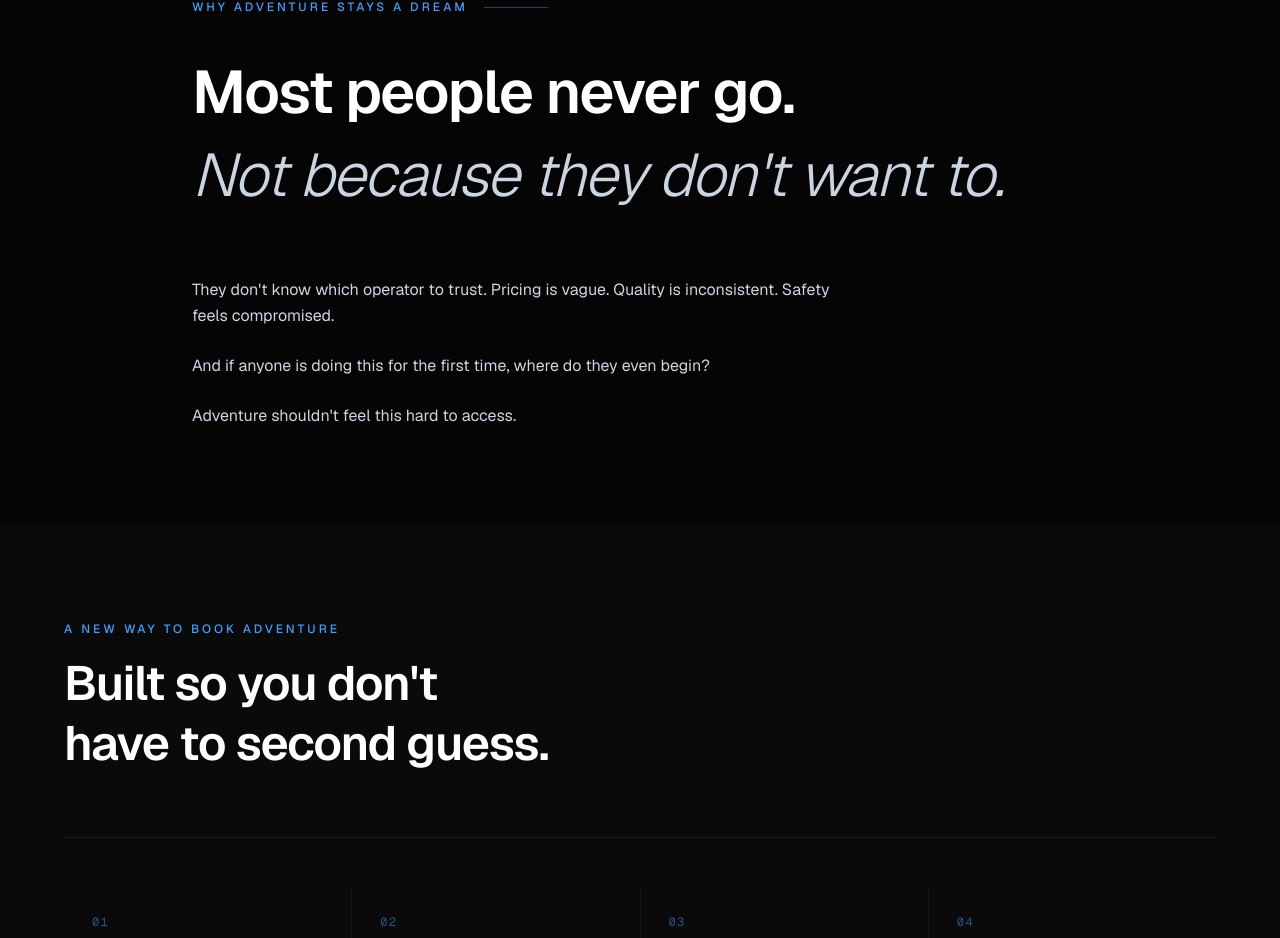
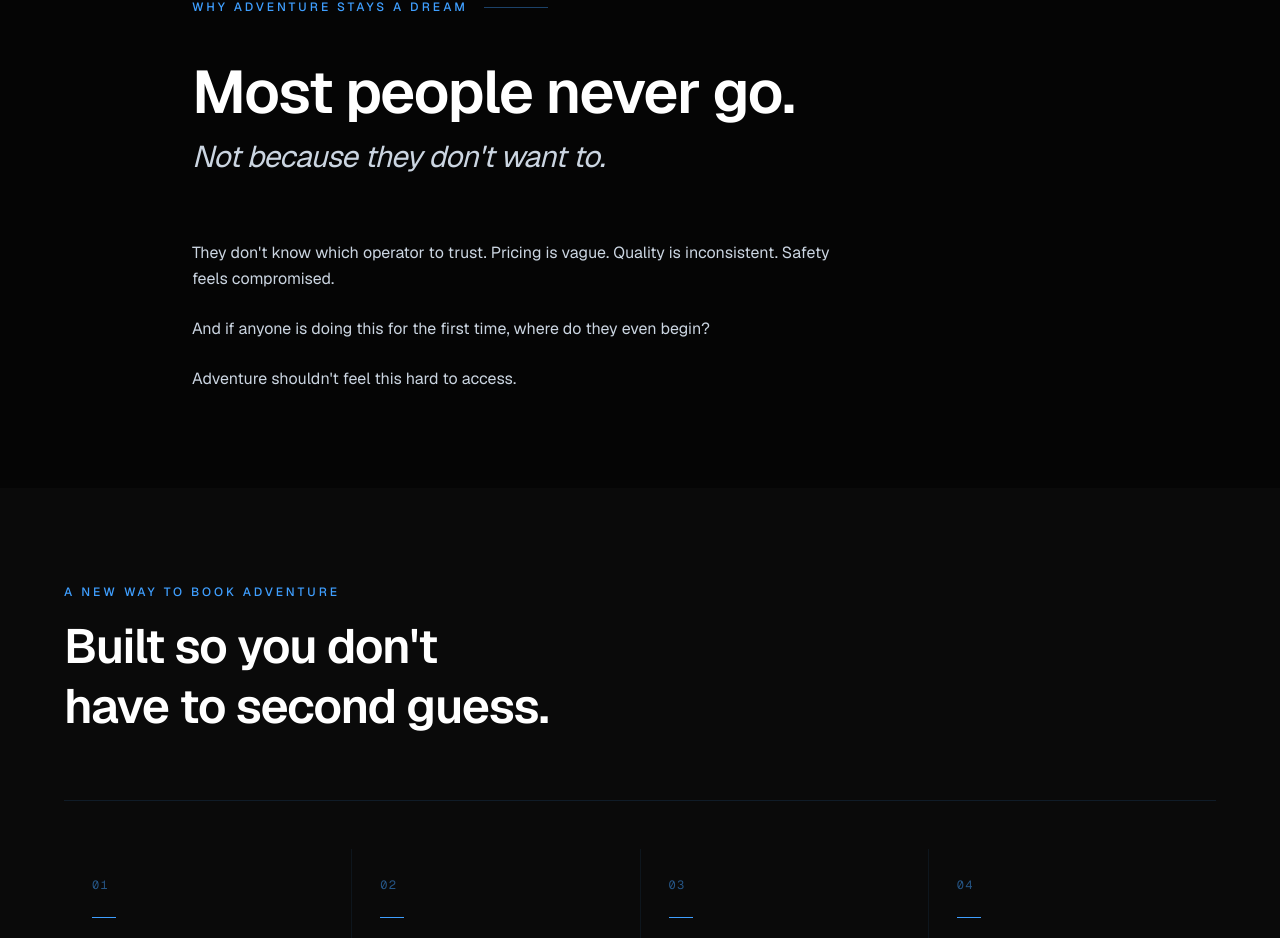
Before and after one commit to aditya-1694/simply-epic-wailist, a Next.js app: page / in a window 1280 px wide. Shown: the part 897-1835 px from the top of the page. Built offline with nearby package versions, Linux system fonts and the light colour scheme; no server answers; the database is empty.

Commit message:
style: update font size and weight for readability
Reduce font size and switch to normal weight for better
readability while keeping style intact.

```diff
--- a/components/problem-section.tsx
+++ b/components/problem-section.tsx
@@ -25,7 +25,7 @@ export function ProblemSection() {
           <h2 className="text-4xl md:text-6xl font-semibold text-white tracking-tight leading-tight mb-2 text-balance">
             Most people never go.
           </h2>
-          <h2 className="text-4xl md:text-6xl font-light tracking-tight leading-tight mb-12 md:mb-16 italic text-balance" style={{ color: "#CBD5E1" }}>
+          <h2 className="text-2xl md:text-3xl font-normal tracking-tight leading-tight mb-12 md:mb-16 italic text-balance" style={{ color: "#CBD5E1" }}>
             Not because they don&apos;t want to.
           </h2>
         </DriftIn>
```
